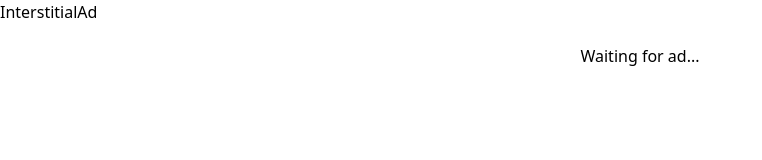
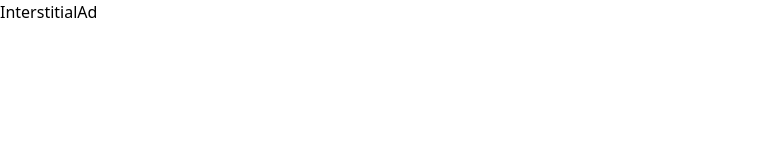
Before and after one commit to Abhishek0090/right-fit, a Next.js app: page /test in a window 1280 px wide. Shown: the top 160 px of the page, without its empty margins (0-762 px from the left). Built offline with nearby package versions, Linux system fonts and the light colour scheme.

Commit message:
Update index.jsx

```diff
--- a/components/Intertitial/index.jsx
+++ b/components/Intertitial/index.jsx
@@ -1,30 +1,27 @@
 "use client";
-import { useEffect, useState } from "react";
+import { useEffect } from "react";
 
 const InterstitialAd = () => {
-  const [adLoaded, setAdLoaded] = useState(false);
-
   useEffect(() => {
     if (typeof window !== "undefined" && window.adsbygoogle) {
       try {
-        (window.adsbygoogle = window.adsbygoogle || []).push({
-          google_ad_client: "ca-pub-2344013691030339",
-          enable_page_level_ads: true,
-        });
-        setAdLoaded(true);
+        (window.adsbygoogle = window.adsbygoogle || []).push({});
       } catch (error) {
-        console.error("Interstitial Ad failed to load:", error);
+        console.error("AdSense ad failed to load:", error);
       }
     }
   }, []);
 
   return (
-    <div style={{ textAlign: "center", marginTop: "20px" }}>
-      {adLoaded ? (
-        <p>Advertisement is loading...</p>
-      ) : (
-        <p>Waiting for ad...</p>
-      )}
+    <div style={{ textAlign: "center", margin: "20px 0" }}>
+      <ins
+        className="adsbygoogle"
+        style={{ display: "block", textAlign: "center" }}
+        data-ad-layout="in-article"
+        data-ad-format="fluid"
+        data-ad-client="ca-pub-6035400859853480"
+        data-ad-slot="7667529615"
+      ></ins>
     </div>
   );
 };
```
